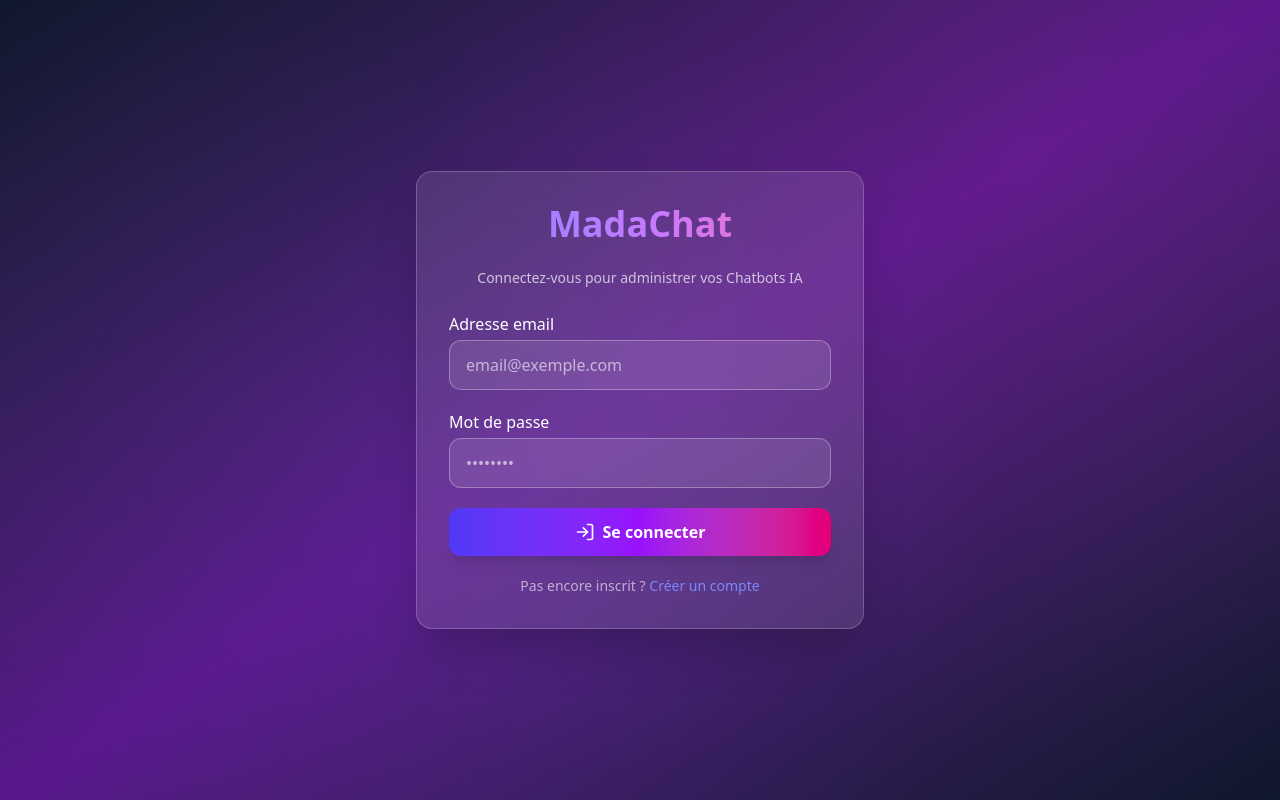
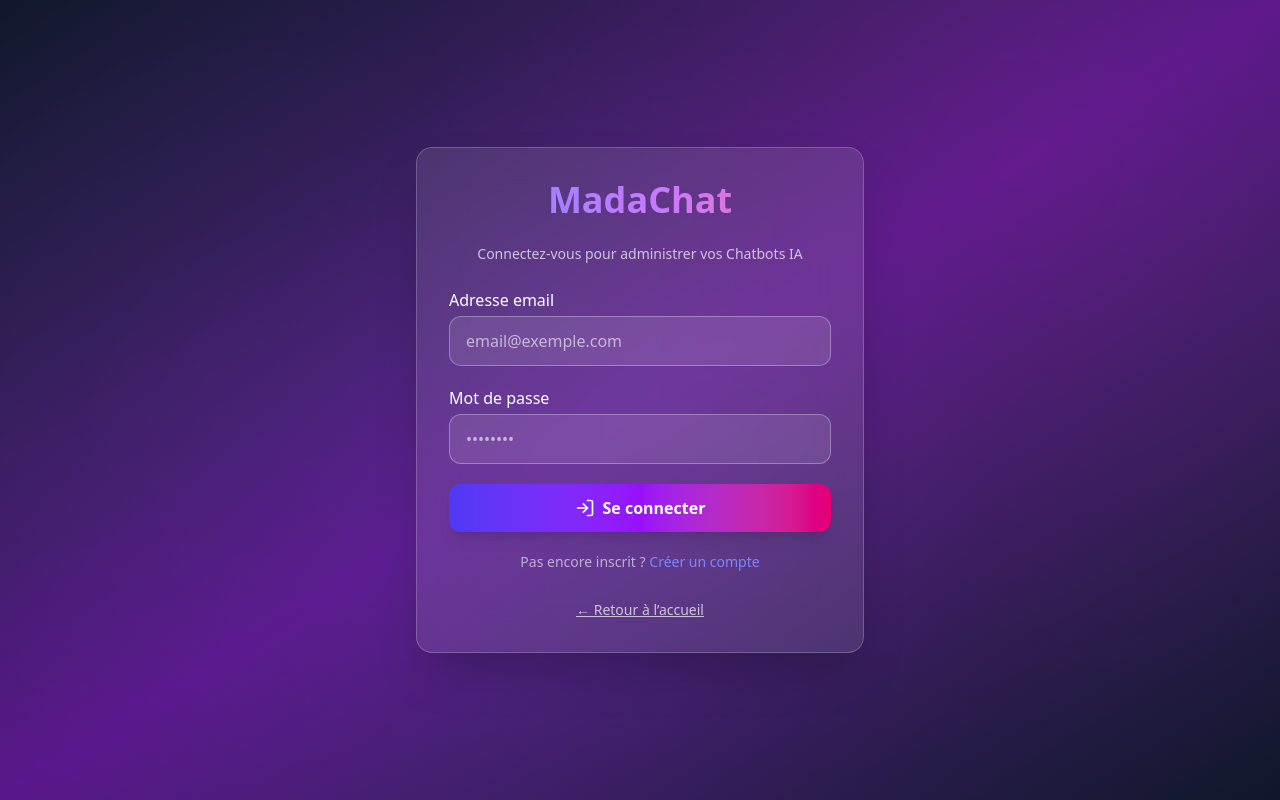
Before and after one commit to RINOHeinrich1/madaChatFrontend, a React (Vite) app: page /login in a window 1280 px wide. Built offline with nearby package versions, Linux system fonts and the light colour scheme.

Commit message:
link to return to landingPage on login

```diff
--- a/src/pages/LoginPage.jsx
+++ b/src/pages/LoginPage.jsx
@@ -126,6 +126,14 @@ export default function LoginPage() {
               Créer un compte
             </a>
           </p>
+          <p className="text-center text-sm">
+            <a
+              href="/"
+              className="inline-block mt-2 text-white/70 hover:text-white underline transition duration-300"
+            >
+              ← Retour à l’accueil
+            </a>
+          </p>
         </form>
       </div>
     </section>
```
